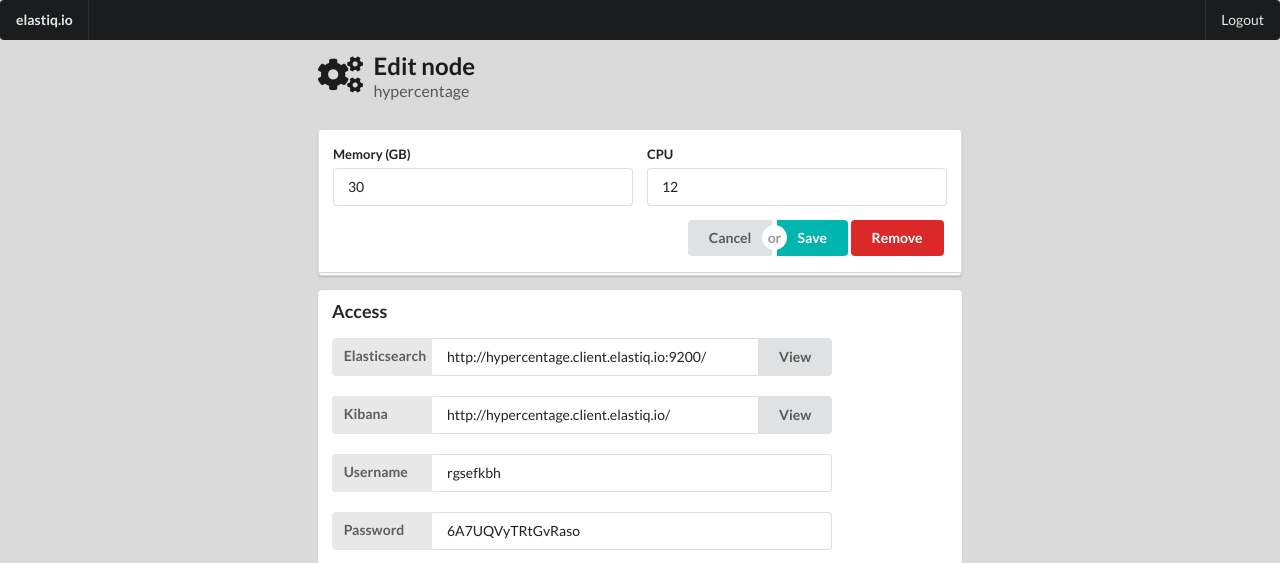
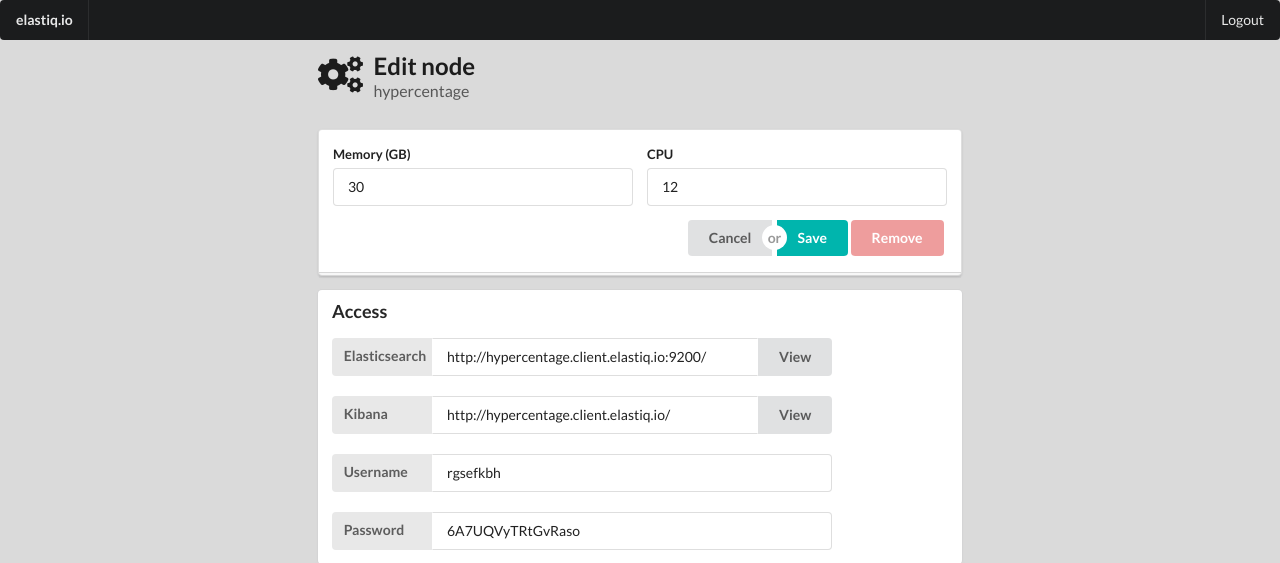
Before and after one commit to mariusionescu/elastiq, a Django app: page /console/node/31/ in a window 1280 px wide. Shown: the top 563 px of the page. Run offline with Django 3.2, Linux system fonts and the light colour scheme; a user stored in the database is signed in; data comes from the database, SQL or seed files in the repository; some libraries are stand-ins or nearby versions.

Commit message:
Disabled the remove button.

```diff
--- a/elastiq/console/templates/node_edit.html
+++ b/elastiq/console/templates/node_edit.html
@@ -70,7 +70,7 @@
                             <input class="ui teal submit button" type="submit" value="Save"/>
                         </div>
 
-                        <a class="ui floated right red  button" onclick="return confirm_delete('{{node.name}}')"
+                        <a class="ui disabled floated right red  button" onclick="return confirm_delete('{{node.name}}')"
                            href="/console/node/delete/{{ node.id }}/">
                             Remove
                         </a>
```
